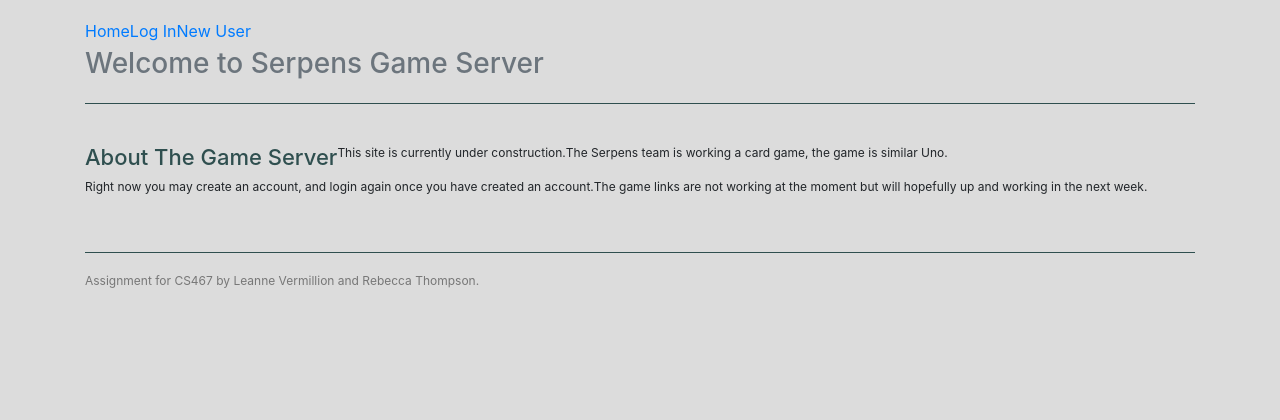
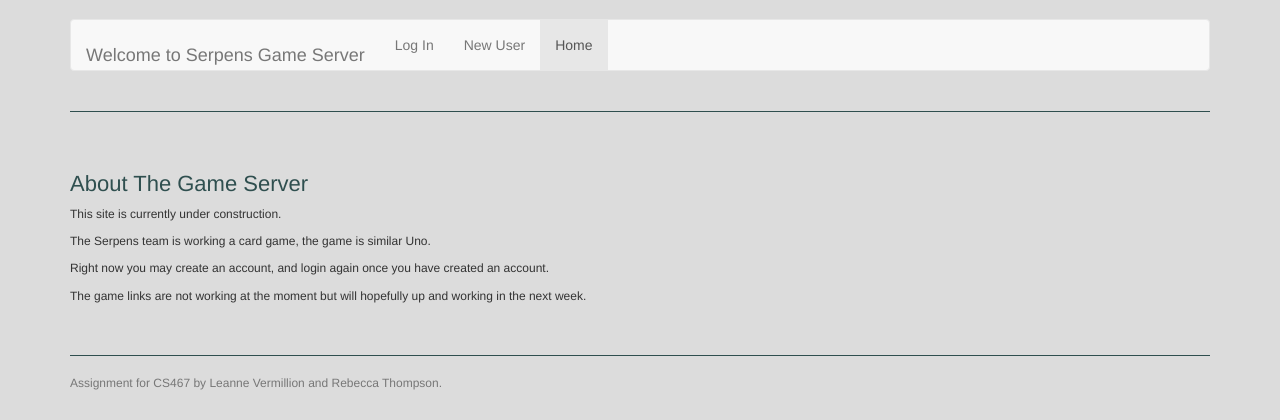
Before and after one commit to rlyth/Tabletop-Game-Server, a Flask app: page / in a window 1280 px wide. Shown: the top 420 px of the page. Run offline with Flask 2, Linux system fonts and the light colour scheme; parts of the project's set-up code (start-up, migrations or seed data) failed here and were passed over; some libraries are stand-ins or nearby versions.

Commit message:
CSS wasn't working hopefully figured out a fix

```diff
--- a/templates/index.html
+++ b/templates/index.html
@@ -10,20 +10,21 @@
 </head>
 
 <body>
-
     <div class="container">
         <div class="header">
-            <nav>
-                <ul class="nav nav-pills pull-right">
-                    <li role="presentation" class="active"><a href="/">Home</a>
-                    </li>
-                    <li role="button"><a href="signedin">Log In</a>
-                    </li>
-                    <li role="button"><a href="newuser">New User</a>
-                    </li>
-                </ul>
+            <nav class="navbar navbar-default">
+                <div class="container-fluid">
+                    <div class="navbar-header">
+                        <h3 class="navbar-brand">Welcome to Serpens Game Server</h3>
+                    </div>
+                    <ul class="nav navbar-nav">
+                        <li class="nav-link"><a href="signedin">Log In</a></li>
+                        <li class="nav-link"><a href="newuser">New User</a></li>
+                        <li class="nav-link active"><a href="/">Home</a></li>
+                    </ul>
+                </div>
             </nav>
-            <h3 class="text-muted">Welcome to Serpens Game Server</h3>
+
         </div>
 
         <div class="row marketing">
```
